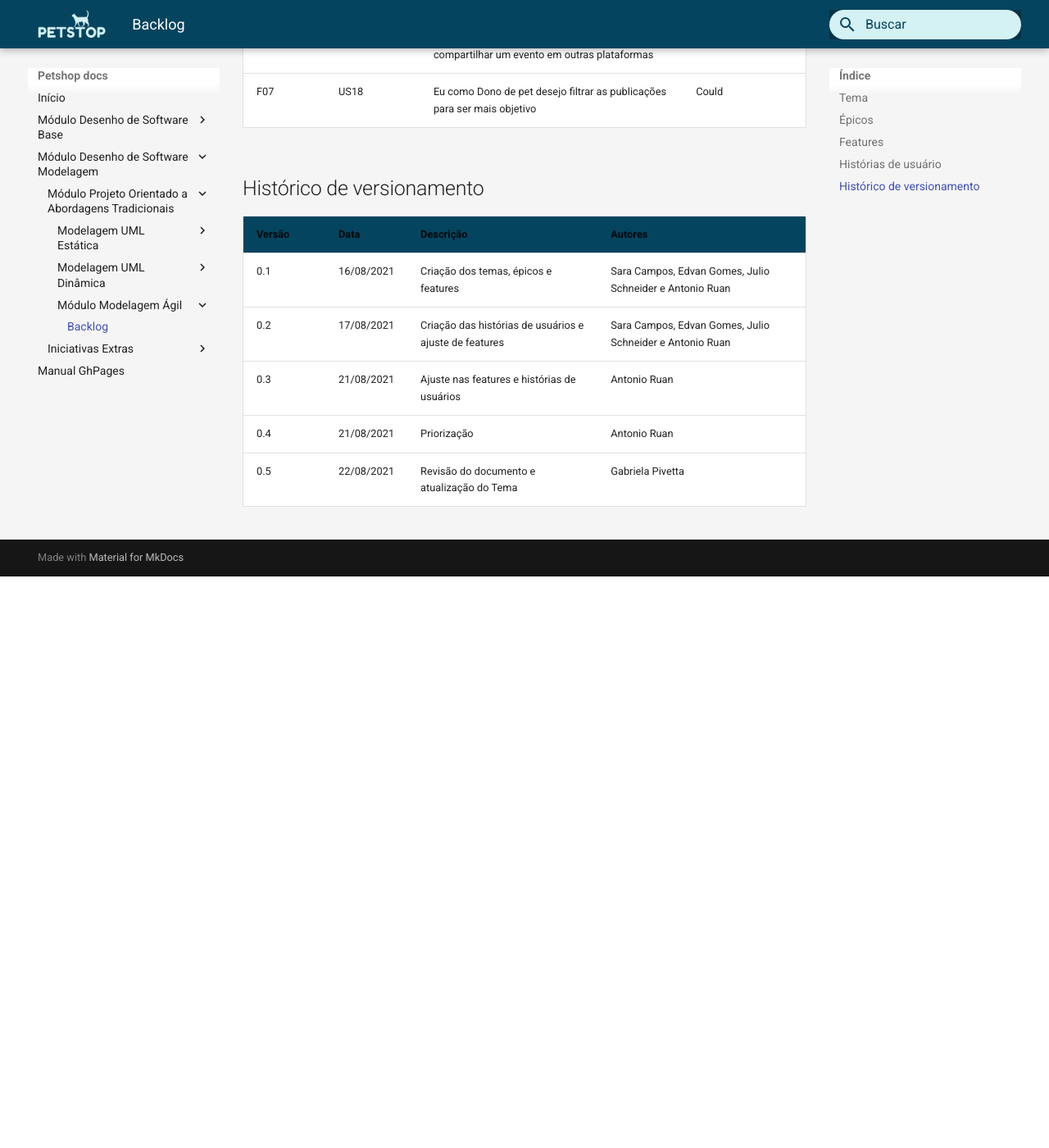
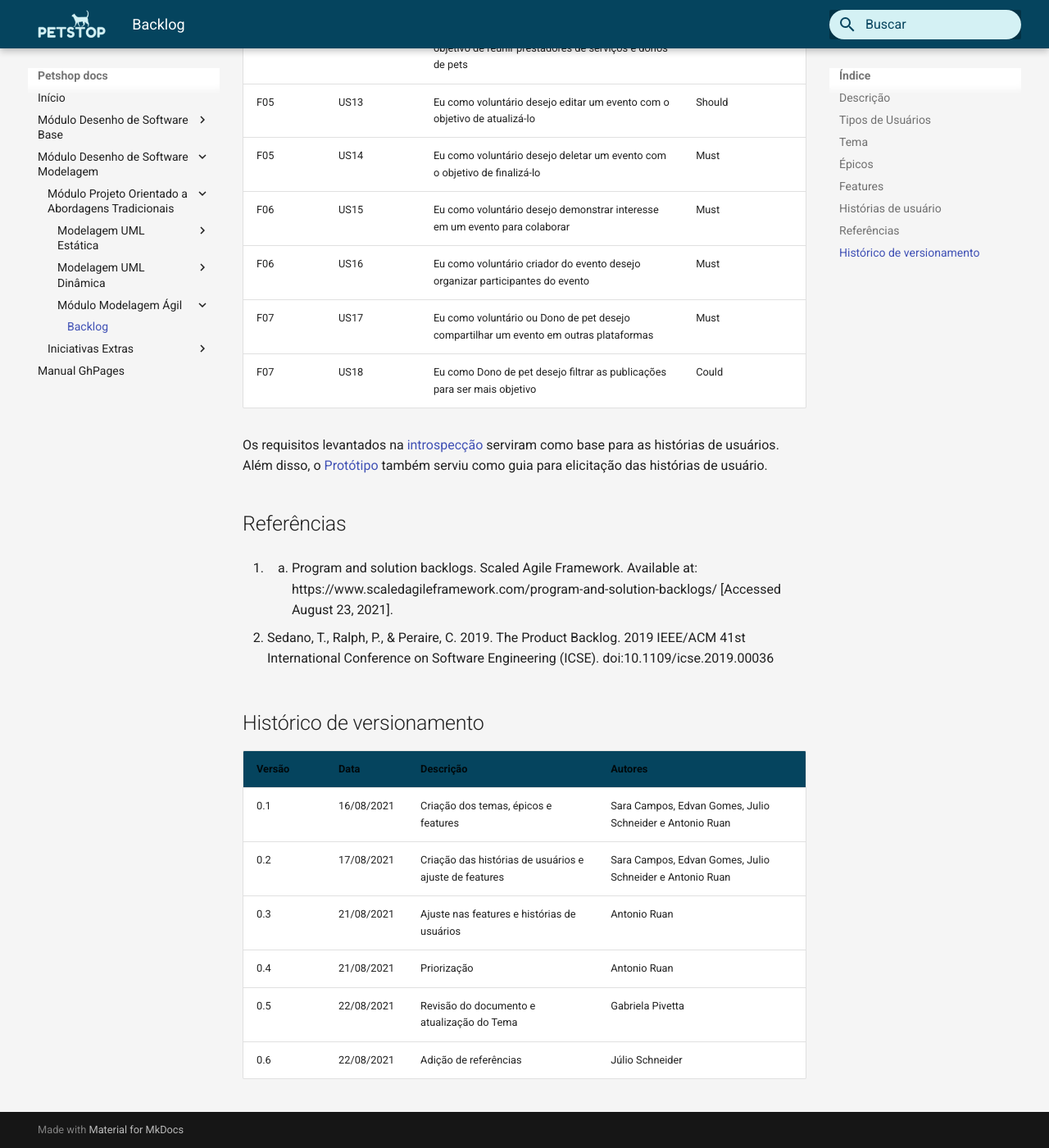
Before and after one commit to UnBArqDsw2021-1/2021.1_G3_PetStop_docs, an MkDocs documentation site: the page built from docs/backlog/backlog.md, in a window 1280 px wide and 1400 px high, scrolled down 2529 px. Shown: the whole window at 82% size. Built offline with MkDocs 1.6.1 and Material for MkDocs 9.7.7, drawn with Linux system fonts in a browser that asks for light colours; before the commit the page ends 3232 px from its top, so only the background shows below that; some of the changed text lies outside the part shown.

Commit message:
add referencias, add rastreabilidade

```diff
--- a/docs/backlog/backlog.md
+++ b/docs/backlog/backlog.md
@@ -1,4 +1,18 @@
-# Backlog
+# Backlog do Produto
+
+## Descrição
+
+Esse documento constitui a principal fonte requisitos do projeto. Foi utilizada granularidade similar ao [SAFe](https://www.scaledagileframework.com/).
+
+## Tipos de Usuários
+
+| Tipo de usuário | Descrição |
+| --- | --- |
+| Voluntário | Usuário em busca de donos de *pets* para prestar serviços |
+| Dono de *pet* | Usuário em busca de prestação de serviços acessível |
+
+A diferenciação dos tipos de usuário foi levantada a partir do [Rich Picture](/designSprint/decision/)
+
 
 ## Tema
 
@@ -14,6 +28,8 @@
 | T01 | E02 | Assistência às prestações de serviços | Should |
 | T01 | E03 | Gerência do evento | Must |
 
+Os épicos foram levantados a partir do [Rich Picture](/designSprint/decision/)
+
 ## Features
 
 | Épico | Feature | Descrição | Priorização (em relacao ao épico) |
@@ -26,14 +42,11 @@
 | E03 | F06 | Gerenciar participantes dos eventos | Should |
 | E03 | F07 | Publicações dos eventos | Should |
 
+As features foram levantadas utilizando o [Rich Picture](/designSprint/decision/), o [Protótipo](/designSprint/prototype/) e o [StoryBoard](/artefatos/storyboard/)
+
 
 
 ## Histórias de usuário
-
-| Tipo de usuário | Descrição |
-| --- | --- |
-| Voluntário | Usuário em busca de donos de *pets* para prestar serviços |
-| Dono de *pet* | Usuário em busca de prestação de serviços acessível |
 
 | Feature | História de usuário | Descrição | Priorização (em relação à feature) |
 | --- | --- | --- | --- |
@@ -56,6 +69,14 @@
 | F07 | US17 | Eu como voluntário ou Dono de pet desejo compartilhar um evento em outras plataformas | Must |
 | F07 | US18 | Eu como Dono de pet desejo filtrar as publicações para ser mais objetivo | Could |
 
+Os requisitos levantados na [introspecção](/artefatos/introspeccao/) serviram como base para as histórias de usuários. Além disso, o [Protótipo](/designSprint/prototype/) também serviu como guia para elicitação das histórias de usuário.
+
+## Referências
+
+1. 2021. Program and solution backlogs. Scaled Agile Framework. Available at: https://www.scaledagileframework.com/program-and-solution-backlogs/ [Accessed August 23, 2021].
+
+2. Sedano, T., Ralph, P., & Peraire, C. 2019. The Product Backlog. 2019 IEEE/ACM 41st International Conference on Software Engineering (ICSE). doi:10.1109/icse.2019.00036
+
 
 
 ## Histórico de versionamento
@@ -67,3 +88,4 @@
 | 0.3 | 21/08/2021 | Ajuste nas features e histórias de usuários | Antonio Ruan |
 | 0.4 | 21/08/2021 | Priorização | Antonio Ruan |
 | 0.5 | 22/08/2021 | Revisão do documento e atualização do Tema | Gabriela Pivetta |
+| 0.6 | 22/08/2021 | Adição de referências | Júlio Schneider |
```
